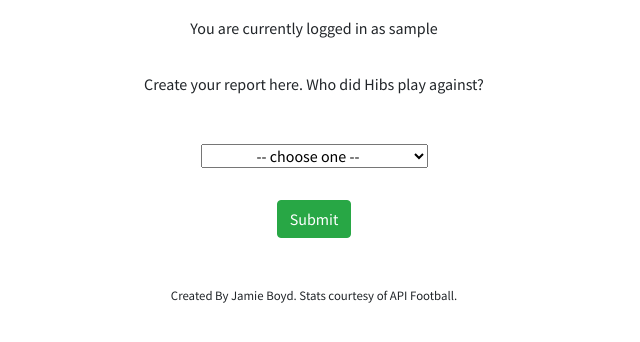
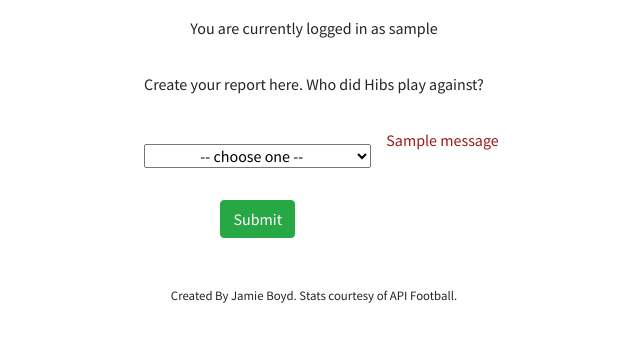
Before and after one commit to jboyd8/milestone-project-3, a Flask app: page /opposition_choice in a window 1280 px wide. Shown: the part 88-430 px from the top of the page, without its empty margins (326-966 px from the left). Run offline with Flask 2, Linux system fonts and the light colour scheme; the visitor is signed in with stand-in values (Sample User, id 1); one stand-in notice (Sample message) is shown; some libraries are stand-ins or nearby versions.

Commit message:
fix: amended rteturn statemebnt in searchmatches and added flash message to oppositionlist

```diff
--- a/app/routes.py
+++ b/app/routes.py
@@ -169,8 +169,10 @@
                     if i['homeTeam']['team_name'] and i['awayTeam']['team_name'] and i['score']['fulltime'] and \
                             i['event_date'] and i['venue'] and i['league']['name']:
                         matches.append(i)
-
-    return render_template('matchlist.html', matches=matches, logged_in=logged_in, title='Match List')
+            return render_template('matchlist.html', matches=matches, logged_in=logged_in, title='Match List')
+        else:
+            flash('Sorry, we were unable to retrieve the data at this time. Please try again later.')
+            return redirect('opposition_choice')
 
 
 @app.route('/create_report/<ht>/<at>/<venue>/<date>/<league>/<score>')
--- a/app/templates/oppositionchoice.html
+++ b/app/templates/oppositionchoice.html
@@ -65,6 +65,15 @@
                     <input class="btn btn-success opposition-submit" type="submit" value="Submit">
                 </div>
             </form>
+            {% with messages = get_flashed_messages() %}
+                {% if messages %}
+                    <ul class="flash-list">
+                        {% for message in messages %}
+                            <li class="flash-message">{{ message }}</li>
+                        {% endfor %}
+                    </ul>
+                {% endif %}
+            {% endwith %}
         </div>
     </section>
 {% endblock %}
```
Lines whose indentation alone changed are shown as unchanged.
